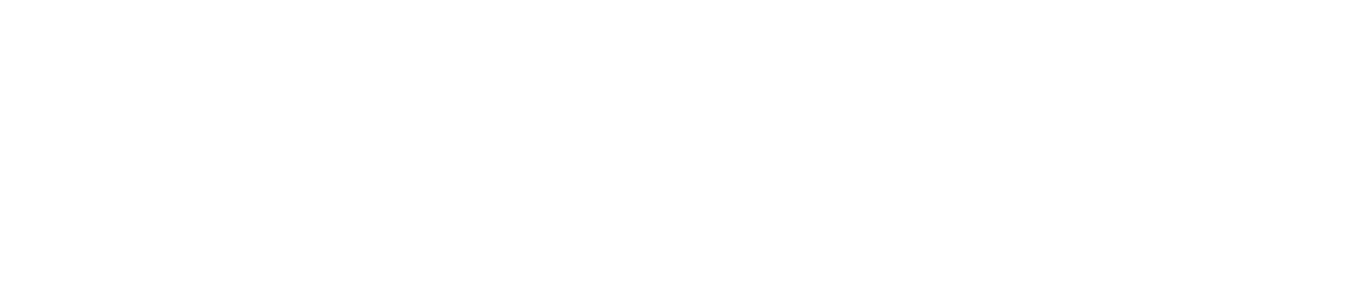
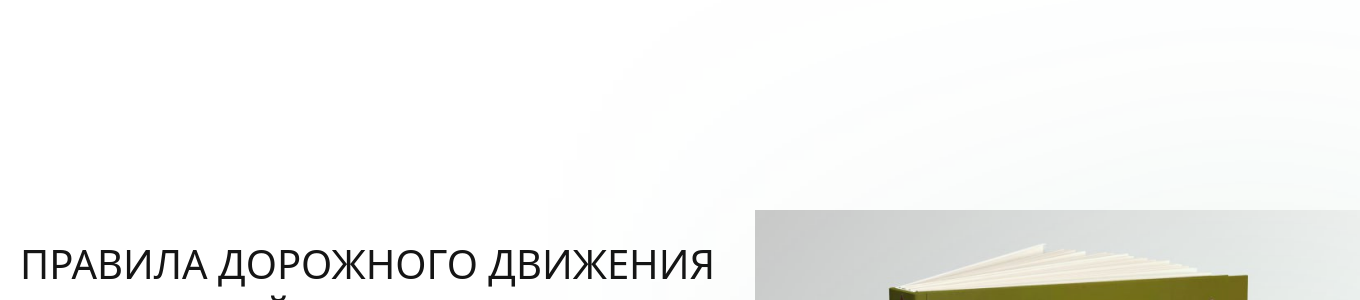
Before and after one commit to AkimbekJ/jakshi_jol, a React (Create React App) app: page /ngee in a window 1280 px wide. Shown: the part 500-800 px from the top of the page, 1360 px wide, since content can reach past the window. Built offline with nearby package versions, Linux system fonts and the light colour scheme; no server answers.

Commit message:
add Commit

```diff
--- a/src/MainRoutes.jsx
+++ b/src/MainRoutes.jsx
@@ -1,6 +1,7 @@
 import { BrowserRouter, Route, Switch } from "react-router-dom";
 import Header from "./components/Header/Header";
 import MainReviewPage from "./components/MainReviewPage/MainReviewPage";
+import BookPage from "./pages/bookPage/BookPage";
 import FailurePage from "./pages/failurePage/FailurePage";
 import WinPage from "./pages/winPage/WinPage";
 
@@ -18,7 +19,9 @@
         <Route exact path="/win">
           <WinPage />
         </Route>
-
+        <Route exact path="/ngee">
+        <BookPage/>
+        </Route>
       </Switch>
     </BrowserRouter>
   );
--- a/src/components/MainReviewPage/MainReviewPage.jsx
+++ b/src/components/MainReviewPage/MainReviewPage.jsx
@@ -77,7 +77,6 @@
           </div>
         </div>
       </div>
-      <BookPage/>
     </div>
 
   );
```
